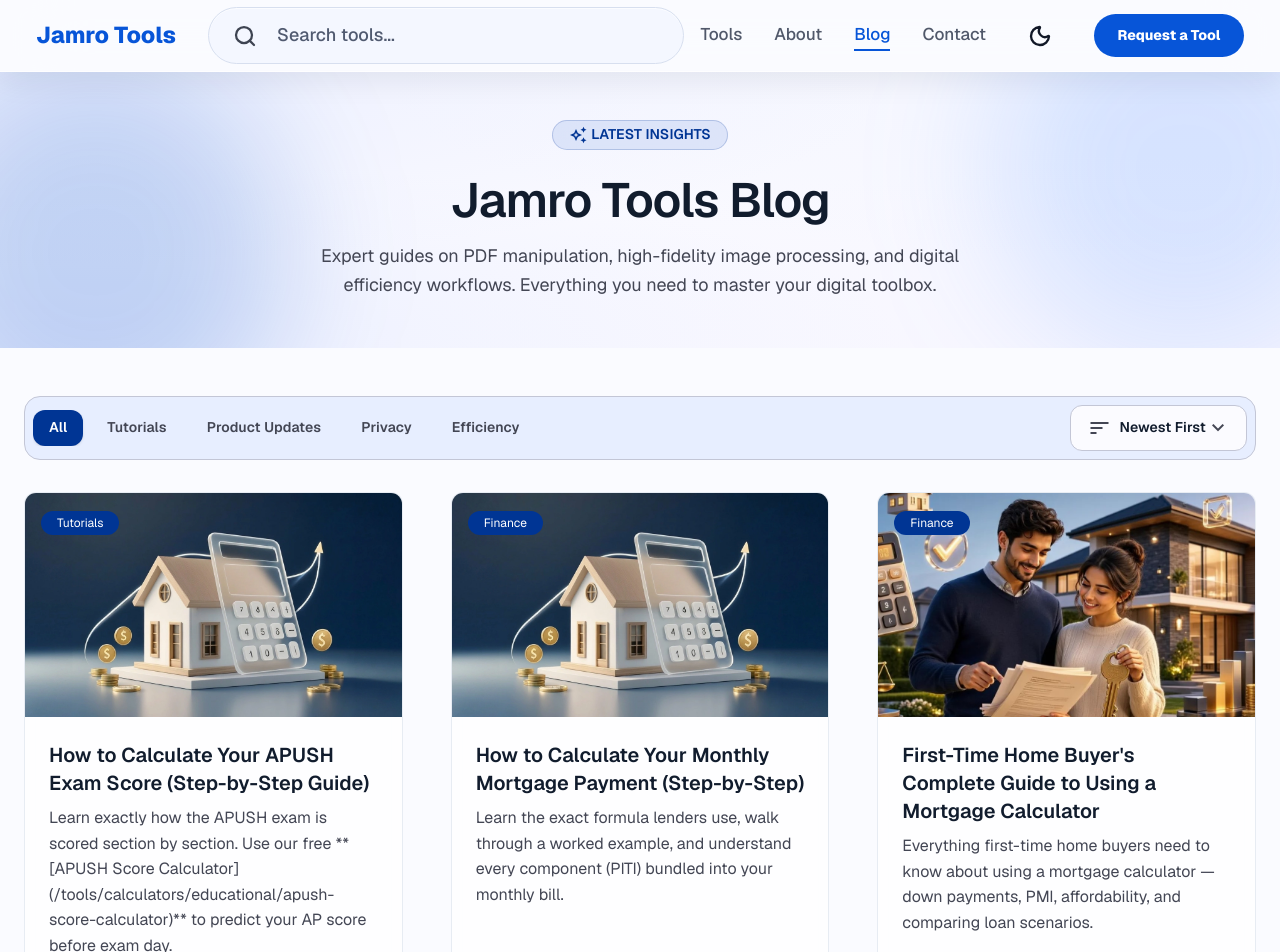
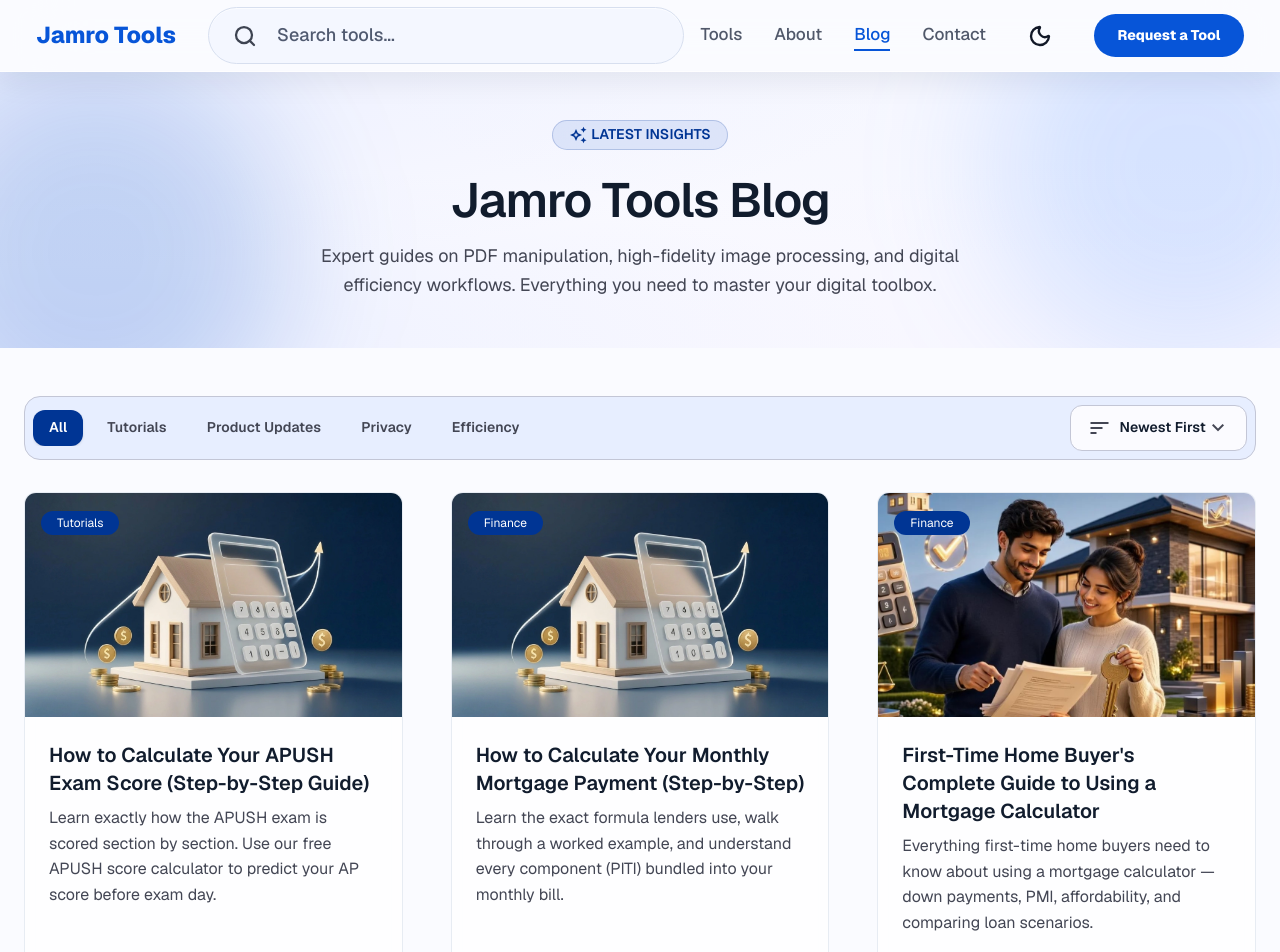
Before and after one commit to shahzaibalijamro/jamro-tools, a Next.js app: page /blog in a window 1280 px wide. Shown: the top 952 px of the page. Built offline with nearby package versions, Linux system fonts and the light colour scheme.

Commit message:
adjustment made

```diff
--- a/data/blogPosts.ts
+++ b/data/blogPosts.ts
@@ -789,8 +789,8 @@ The most effective approach is to work backward from a target monthly payment ra
     slug: "how-to-calculate-apush-exam-score",
     title: "How to Calculate Your APUSH Exam Score (Step-by-Step Guide)",
     seoTitle: "How to Calculate Your APUSH Score | Full Guide",
-    excerpt: "Learn exactly how the APUSH exam is scored section by section. Use our free **[APUSH Score Calculator](/tools/calculators/educational/apush-score-calculator)** to predict your AP score before exam day.",
-    description: "Learn exactly how the APUSH exam is scored section by section. Use our free **[APUSH Score Calculator](/tools/calculators/educational/apush-score-calculator)** to predict your AP score before exam day.",
+    excerpt: "Learn exactly how the APUSH exam is scored section by section. Use our free APUSH score calculator to predict your AP score before exam day.",
+    description: "Learn exactly how the APUSH exam is scored section by section. Use our free APUSH score calculator to predict your AP score before exam day.",
     category: "Tutorials",
     imageUrl: "/mortgage-blog-img.webp",
     imageAlt: "Flat design illustration of a student studying at a desk with AP US History textbooks, score sheet graphic, and percentage chart, academic blue and gold color palette",
```
